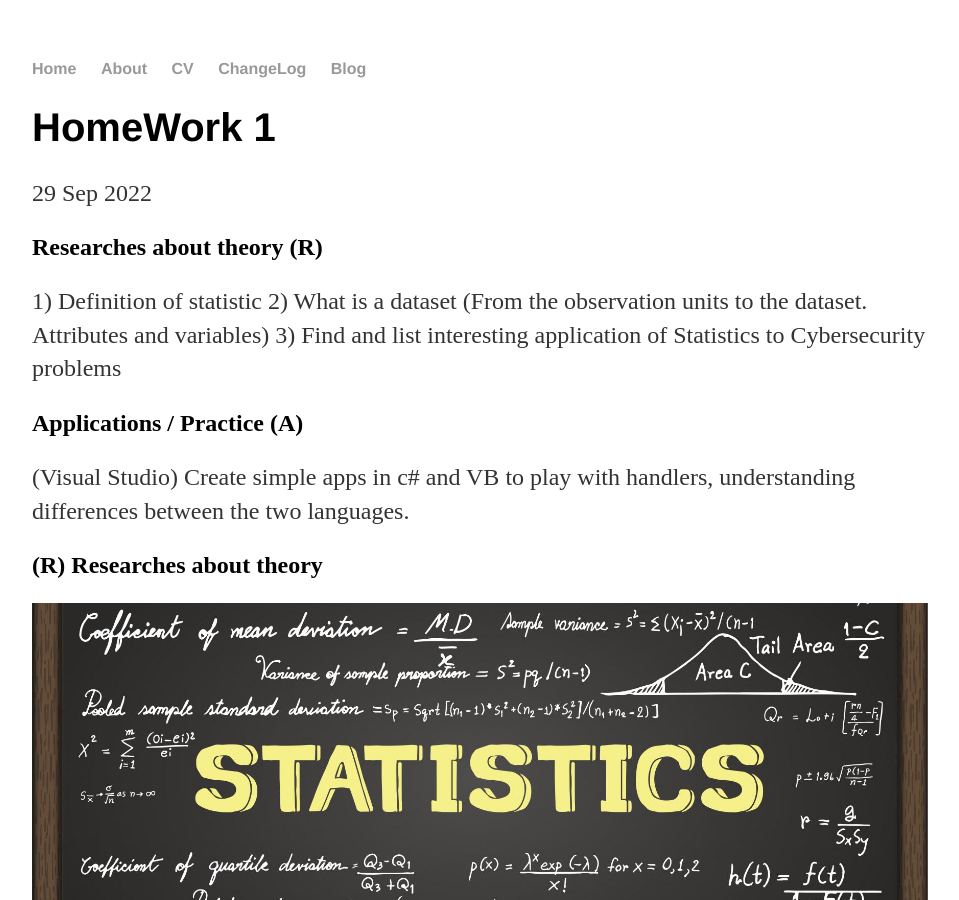
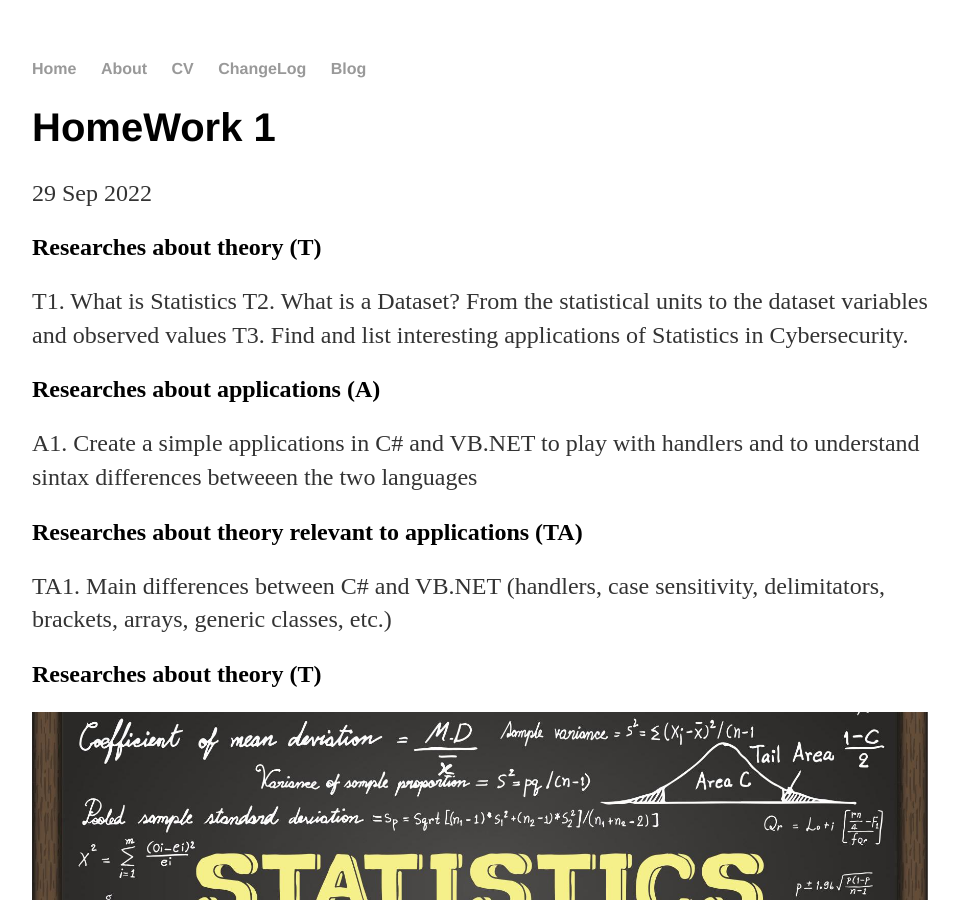
Before and after one commit to user0x1234/user0x1234.github.io, a Jekyll site: the page built from _posts/2022-09-29-HomeWork1.md, in a window 1280 px wide and 900 px high. Shown: the whole window, without its empty margins (160-1119 px from the left). Built offline with Jekyll 4.4.1, drawn with Linux system fonts in a browser that asks for light colours; some of the changed text lies outside the part shown.

Commit message:
HomeWork1

```diff
--- a/_posts/2022-09-29-HomeWork1.md
+++ b/_posts/2022-09-29-HomeWork1.md
@@ -3,16 +3,21 @@ layout: post
 title: "HomeWork 1"
 date: 2022-09-29
 ---
-## Researches about theory (R)
-1) Definition of statistic
-2) What is a dataset (From the observation units to the dataset. Attributes and variables)
-3) Find and list interesting application of Statistics to Cybersecurity problems
+## Researches about theory (T)
 
-## Applications / Practice (A)
-(Visual Studio)
-Create simple apps in c# and VB to play with handlers, understanding differences between the two languages.
+T1. What is Statistics
+T2. What is a Dataset? From the statistical units to the dataset variables and observed values
+T3. Find and list interesting applications of Statistics in Cybersecurity.
 
-## (R) Researches about theory
+## Researches about applications (A)
+
+A1. Create a simple applications in C# and VB.NET to play with handlers and to understand sintax differences betweeen the two languages
+
+## Researches about theory relevant to applications (TA)
+
+TA1. Main differences between C# and VB.NET (handlers, case sensitivity, delimitators, brackets, arrays, generic classes, etc.)
+
+## Researches about theory (T)
 ![statistics](/assets/statistics.jpg)
 # Statistics
 Statistics is the discipline that concerns the collection, organization, analysis, interpretation, and presentation of data.[1][2][3] In applying statistics to a scientific, industrial, or social problem, it is conventional to begin with a statistical population or a statistical model to be studied. Populations can be diverse groups of people or objects such as "all people living in a country" or "every atom composing a crystal". Statistics deals with every aspect of data, including the planning of data collection in terms of the design of surveys and experiments.[4]
@@ -57,12 +62,8 @@ The statistical cyber-security group are developing data science techniques that
  *[9]Snijders, C.; Matzat, U.; Reips, U.-D. (2012). "'Big Data': Big gaps of knowledge in the field of Internet"*
 
 
-## (A) Applications / Practice
-|C#                                                     |VB                                                      |
-|-------------------------------------------------------|--------------------------------------------------------|
-| It supports structured error handling                 | It supports structured and unstructured error handling |
-| Event handling is a bit complex in contrast to VB.NET |Event handling is simpler                               |
-| Events are not possible in C#                         |Events are automatically bound                          |
+## Researches about applications (A)
+                    |
 
 
 ## Create the project Visual Basic Project
@@ -104,3 +105,11 @@ Now that we've added a button control to create an action, let's add a richtextb
 
 ![button](/assets/start.PNG)
 ![helloWorld](/assets/helloWorld.PNG)
+
+## Researches about theory relevant to applications (TA)
+
+|                         **C#**                        |                         **VB**                         |
+|:-----------------------------------------------------:|:------------------------------------------------------:|
+| It supports structured error handling                 | It supports structured and unstructured error handling |
+| Event handling is a bit complex in contrast to VB.NET | Event handling is simpler                              |
+| Events are not possible in C#                         | Events are automatically bound                         |
```
Also changed, not shown: 1 other file.
